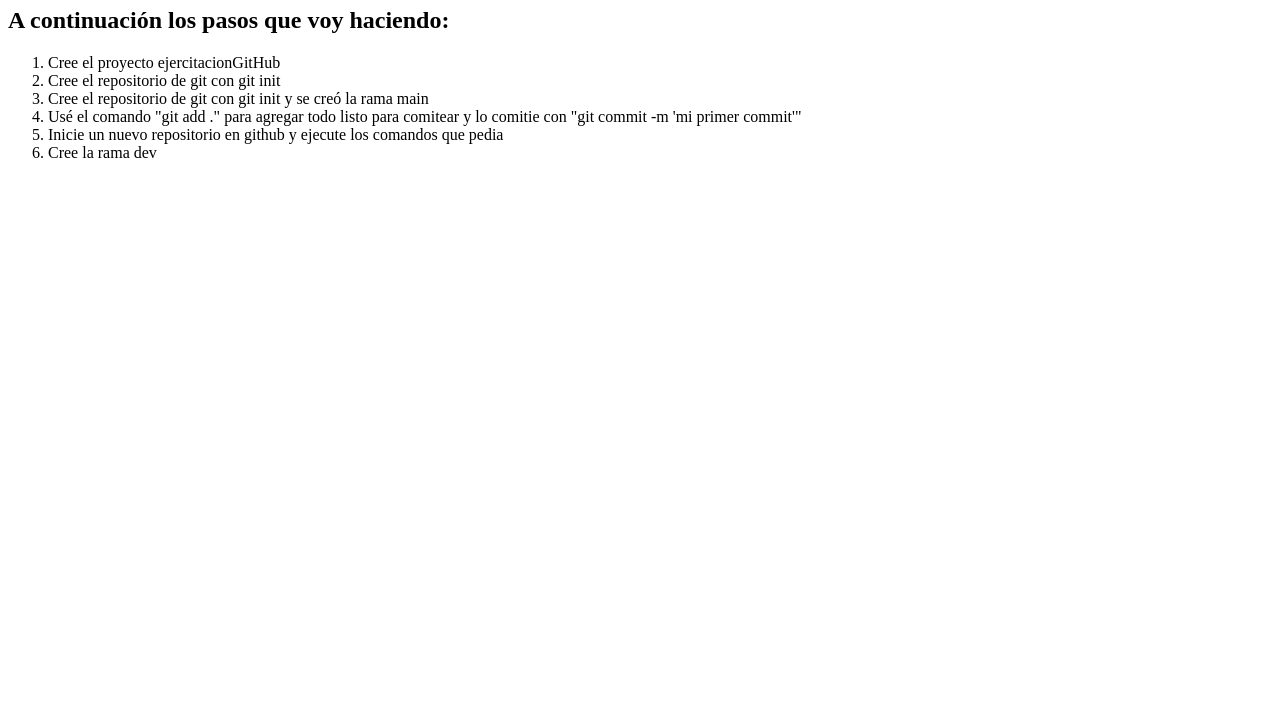
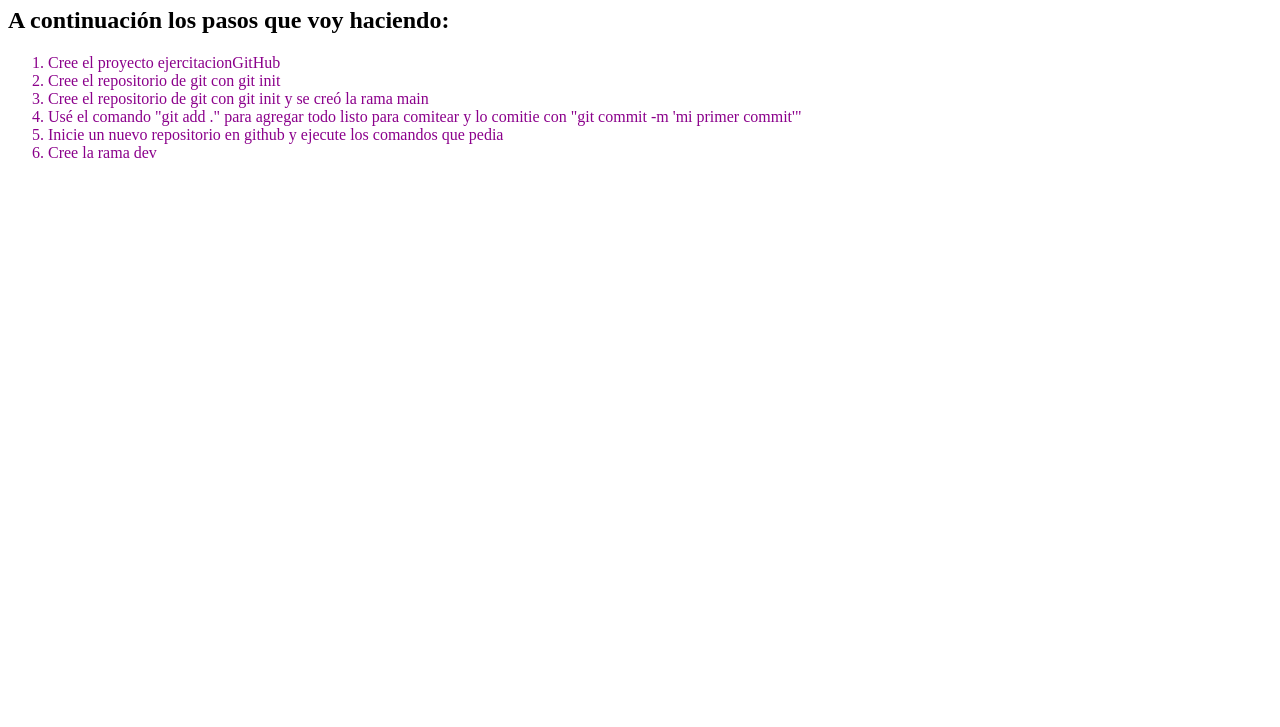
Before and after one commit to mauroarms/practicaGitHub, a plain HTML site: page index.html in a window 1280 px wide. Shown: the part 73-800 px from the top of the page. Drawn offline with Linux system fonts and the light colour scheme.

Commit message:
Se puso violeta la lista

```diff
--- a/css/style.css
+++ b/css/style.css
@@ -1,3 +1,6 @@
 h1{
     background-color: brown;
 }
+ol{
+    color: darkmagenta;
+}
```
